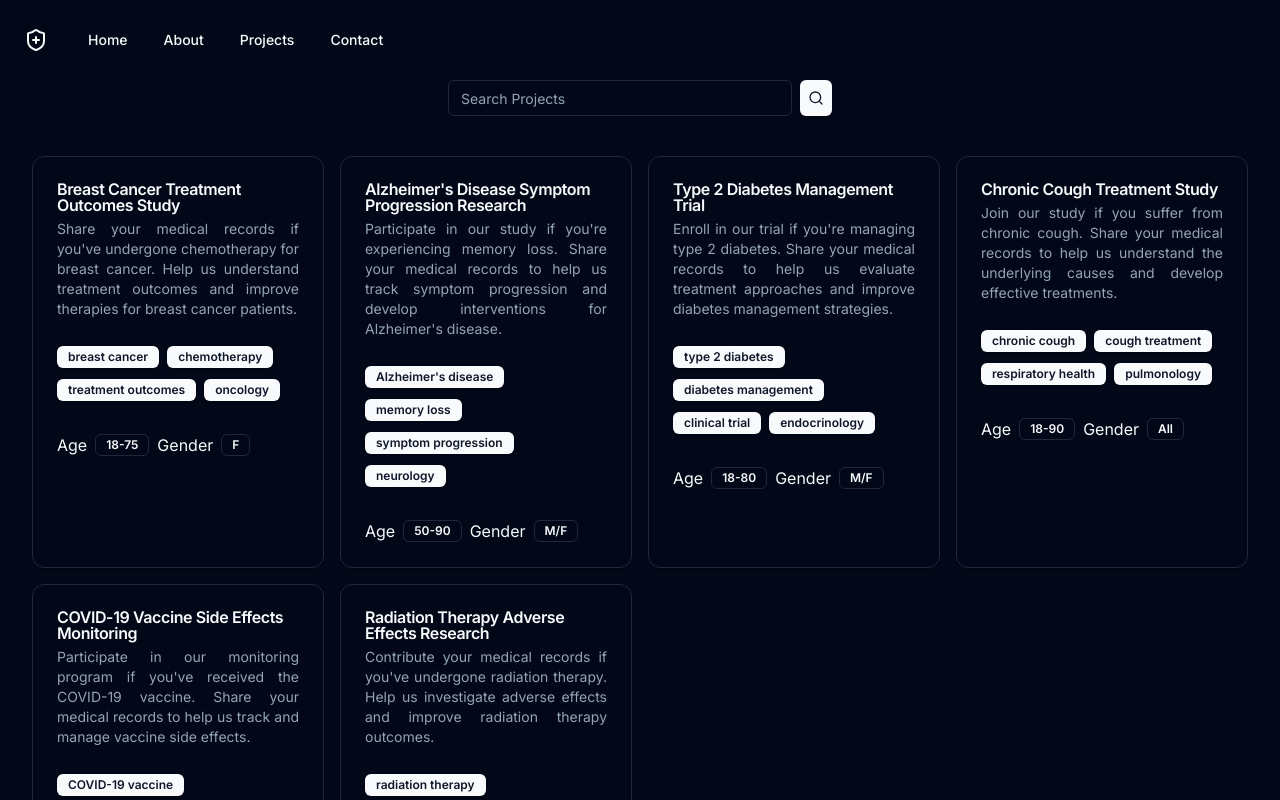
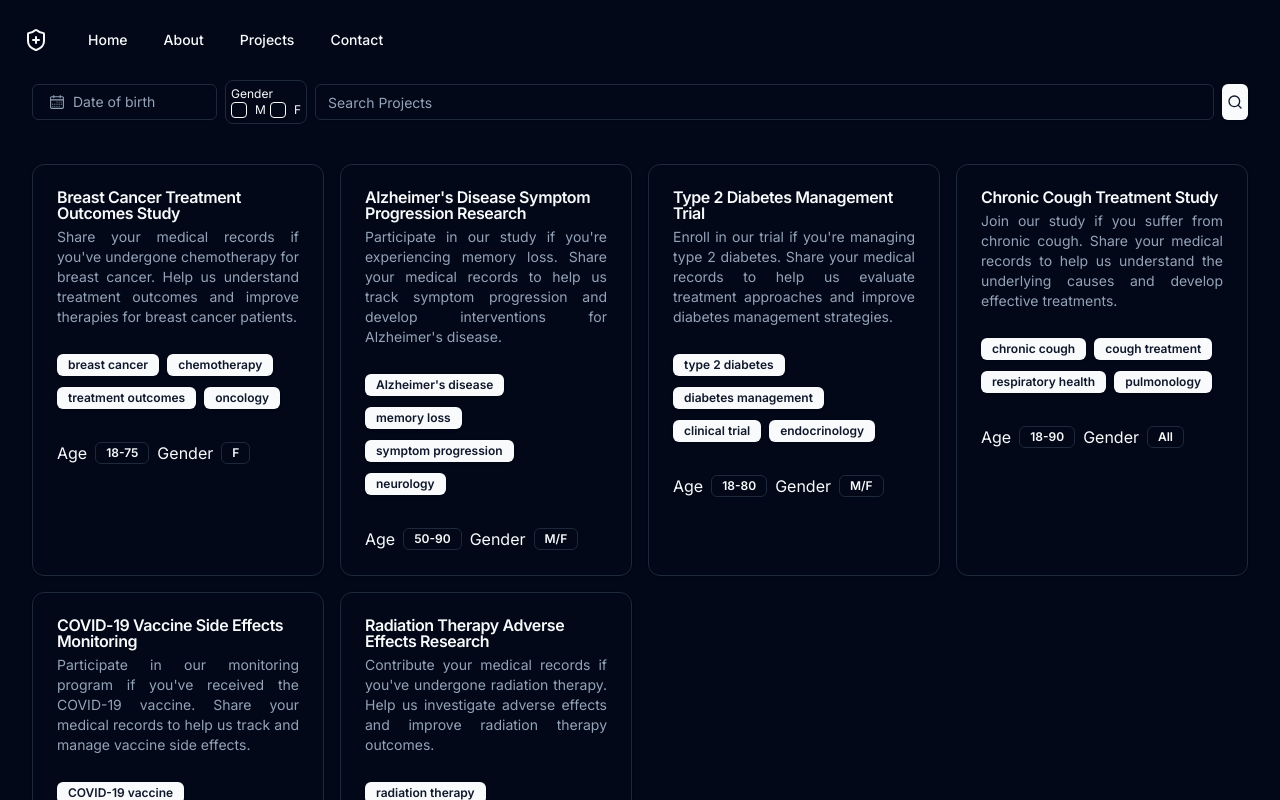
Before and after one commit to Deepika-kar/my-app, a Next.js app: page /projects in a window 1280 px wide. Shown: the top 800 px of the page. Built offline with nearby package versions, Linux system fonts and the light colour scheme.

Commit message:
search bar with gender and datepicker

```diff
--- a/app/layout.js
+++ b/app/layout.js
@@ -1,6 +1,6 @@
 import { Inter } from "next/font/google";
 import "./globals.css";
-import Navbar from "@/components/ui/Navbar/Navbar";
+import Navbar from "@/components/Navbar/Navbar";
 
 const inter = Inter({ subsets: ["latin"] });
 
--- a/app/projects/page.js
+++ b/app/projects/page.js
@@ -2,6 +2,8 @@
 import ProjectCard from "./ProjectCard";
 import { Button } from "@/components/ui/button";
 import { Search } from "lucide-react";
+import { DatePicker } from "@/components/DatePicker";
+import { Checkbox } from "@/components/ui/checkbox";
 const PROJECTS = [
   {
     title: "Breast Cancer Treatment Outcomes Study",
@@ -81,8 +83,32 @@
 const Projects = () => {
   return (
     <div className="flex flex-col justify-start align-center">
-      <div className="flex items-center w-full max-w-sm mx-auto mb-10 space-x-2">
-        <Input type="email" placeholder="Search Projects" />
+      <div className="flex items-center w-full mx-auto mb-10 space-x-2">
+        <DatePicker placeholder="Date of birth" />
+        <div className="p-[5px] border rounded-lg">
+          <h6 className="text-xs">Gender </h6>
+          <div className="flex">
+            <div className="flex items-center mr-1 space-x-2">
+              <Checkbox id="male" />
+              <label
+                htmlFor="male"
+                className="text-xs peer-disabled:cursor-not-allowed peer-disabled:opacity-70"
+              >
+                M
+              </label>
+            </div>
+            <div className="flex items-center space-x-2">
+              <Checkbox id="female" />
+              <label
+                htmlFor="female"
+                className="text-xs peer-disabled:cursor-not-allowed peer-disabled:opacity-70"
+              >
+                F
+              </label>
+            </div>
+          </div>
+        </div>
+        <Input type="text" placeholder="Search Projects" />
         <Button type="submit" size="icon">
           <Search className="w-4 h-4" />
         </Button>
--- /dev/null
+++ b/components/DatePicker.jsx
@@ -0,0 +1,43 @@
+"use client";
+
+import * as React from "react";
+import { CalendarIcon } from "@radix-ui/react-icons";
+import { format } from "date-fns";
+
+import { cn } from "@/lib/utils";
+import { Button } from "@/components/ui/button";
+import { Calendar } from "@/components/ui/calendar";
+import {
+  Popover,
+  PopoverContent,
+  PopoverTrigger,
+} from "@/components/ui/popover";
+
+export function DatePicker({ placeholder }) {
+  const [date, setDate] = React.useState();
+
+  return (
+    <Popover>
+      <PopoverTrigger asChild>
+        <Button
+          variant={"outline"}
+          className={cn(
+            "w-[240px] justify-start text-left font-normal",
+            !date && "text-muted-foreground"
+          )}
+        >
+          <CalendarIcon className="w-4 h-4 mr-2" />
+          {date ? format(date, "PPP") : <span>{placeholder}</span>}
+        </Button>
+      </PopoverTrigger>
+      <PopoverContent className="w-auto p-0" align="start">
+        <Calendar
+          mode="single"
+          selected={date}
+          onSelect={setDate}
+          initialFocus
+        />
+      </PopoverContent>
+    </Popover>
+  );
+}
--- /dev/null
+++ b/components/ui/calendar.jsx
@@ -0,0 +1,68 @@
+"use client";
+import * as React from "react"
+import { ChevronLeftIcon, ChevronRightIcon } from "@radix-ui/react-icons"
+import { DayPicker } from "react-day-picker"
+
+import { cn } from "@/lib/utils"
+import { buttonVariants } from "@/components/ui/button"
+
+function Calendar({
+  className,
+  classNames,
+  showOutsideDays = true,
+  ...props
+}) {
+  return (
+    (<DayPicker
+      showOutsideDays={showOutsideDays}
+      className={cn("p-3", className)}
+      classNames={{
+        months: "flex flex-col sm:flex-row space-y-4 sm:space-x-4 sm:space-y-0",
+        month: "space-y-4",
+        caption: "flex justify-center pt-1 relative items-center",
+        caption_label: "text-sm font-medium",
+        nav: "space-x-1 flex items-center",
+        nav_button: cn(
+          buttonVariants({ variant: "outline" }),
+          "h-7 w-7 bg-transparent p-0 opacity-50 hover:opacity-100"
+        ),
+        nav_button_previous: "absolute left-1",
+        nav_button_next: "absolute right-1",
+        table: "w-full border-collapse space-y-1",
+        head_row: "flex",
+        head_cell:
+          "text-muted-foreground rounded-md w-8 font-normal text-[0.8rem]",
+        row: "flex w-full mt-2",
+        cell: cn(
+          "relative p-0 text-center text-sm focus-within:relative focus-within:z-20 [&:has([aria-selected])]:bg-accent [&:has([aria-selected].day-outside)]:bg-accent/50 [&:has([aria-selected].day-range-end)]:rounded-r-md",
+          props.mode === "range"
+            ? "[&:has(>.day-range-end)]:rounded-r-md [&:has(>.day-range-start)]:rounded-l-md first:[&:has([aria-selected])]:rounded-l-md last:[&:has([aria-selected])]:rounded-r-md"
+            : "[&:has([aria-selected])]:rounded-md"
+        ),
+        day: cn(
+          buttonVariants({ variant: "ghost" }),
+          "h-8 w-8 p-0 font-normal aria-selected:opacity-100"
+        ),
+        day_range_start: "day-range-start",
+        day_range_end: "day-range-end",
+        day_selected:
+          "bg-primary text-primary-foreground hover:bg-primary hover:text-primary-foreground focus:bg-primary focus:text-primary-foreground",
+        day_today: "bg-accent text-accent-foreground",
+        day_outside:
+          "day-outside text-muted-foreground opacity-50  aria-selected:bg-accent/50 aria-selected:text-muted-foreground aria-selected:opacity-30",
+        day_disabled: "text-muted-foreground opacity-50",
+        day_range_middle:
+          "aria-selected:bg-accent aria-selected:text-accent-foreground",
+        day_hidden: "invisible",
+        ...classNames,
+      }}
+      components={{
+        IconLeft: ({ ...props }) => <ChevronLeftIcon className="h-4 w-4" />,
+        IconRight: ({ ...props }) => <ChevronRightIcon className="h-4 w-4" />,
+      }}
+      {...props} />)
+  );
+}
+Calendar.displayName = "Calendar"
+
+export { Calendar }
--- /dev/null
+++ b/components/ui/checkbox.jsx
@@ -0,0 +1,24 @@
+"use client"
+
+import * as React from "react"
+import * as CheckboxPrimitive from "@radix-ui/react-checkbox"
+import { CheckIcon } from "@radix-ui/react-icons"
+
+import { cn } from "@/lib/utils"
+
+const Checkbox = React.forwardRef(({ className, ...props }, ref) => (
+  <CheckboxPrimitive.Root
+    ref={ref}
+    className={cn(
+      "peer h-4 w-4 shrink-0 rounded-sm border border-primary shadow focus-visible:outline-none focus-visible:ring-1 focus-visible:ring-ring disabled:cursor-not-allowed disabled:opacity-50 data-[state=checked]:bg-primary data-[state=checked]:text-primary-foreground",
+      className
+    )}
+    {...props}>
+    <CheckboxPrimitive.Indicator className={cn("flex items-center justify-center text-current")}>
+      <CheckIcon className="h-4 w-4" />
+    </CheckboxPrimitive.Indicator>
+  </CheckboxPrimitive.Root>
+))
+Checkbox.displayName = CheckboxPrimitive.Root.displayName
+
+export { Checkbox }
--- /dev/null
+++ b/components/ui/popover.jsx
@@ -0,0 +1,29 @@
+"use client"
+
+import * as React from "react"
+import * as PopoverPrimitive from "@radix-ui/react-popover"
+
+import { cn } from "@/lib/utils"
+
+const Popover = PopoverPrimitive.Root
+
+const PopoverTrigger = PopoverPrimitive.Trigger
+
+const PopoverAnchor = PopoverPrimitive.Anchor
+
+const PopoverContent = React.forwardRef(({ className, align = "center", sideOffset = 4, ...props }, ref) => (
+  <PopoverPrimitive.Portal>
+    <PopoverPrimitive.Content
+      ref={ref}
+      align={align}
+      sideOffset={sideOffset}
+      className={cn(
+        "z-50 w-72 rounded-md border bg-popover p-4 text-popover-foreground shadow-md outline-none data-[state=open]:animate-in data-[state=closed]:animate-out data-[state=closed]:fade-out-0 data-[state=open]:fade-in-0 data-[state=closed]:zoom-out-95 data-[state=open]:zoom-in-95 data-[side=bottom]:slide-in-from-top-2 data-[side=left]:slide-in-from-right-2 data-[side=right]:slide-in-from-left-2 data-[side=top]:slide-in-from-bottom-2",
+        className
+      )}
+      {...props} />
+  </PopoverPrimitive.Portal>
+))
+PopoverContent.displayName = PopoverPrimitive.Content.displayName
+
+export { Popover, PopoverTrigger, PopoverContent, PopoverAnchor }
--- a/package.json
+++ b/package.json
@@ -9,17 +9,21 @@
     "lint": "next lint"
   },
   "dependencies": {
+    "@radix-ui/react-checkbox": "^1.0.4",
     "@radix-ui/react-dialog": "^1.0.5",
     "@radix-ui/react-icons": "^1.3.0",
     "@radix-ui/react-label": "^2.0.2",
     "@radix-ui/react-navigation-menu": "^1.1.4",
+    "@radix-ui/react-popover": "^1.0.7",
     "@radix-ui/react-slot": "^1.0.2",
     "@radix-ui/react-tabs": "^1.0.4",
     "class-variance-authority": "^0.7.0",
     "clsx": "^2.1.0",
+    "date-fns": "^3.6.0",
     "lucide-react": "^0.368.0",
     "next": "14.1.3",
     "react": "^18",
+    "react-day-picker": "^8.10.0",
     "react-dom": "^18",
     "tailwind-merge": "^2.2.1",
     "tailwindcss-animate": "^1.0.7"
```
Also changed, not shown: components/Navbar/Navbar.jsx (renamed from components/ui/Navbar/Navbar.jsx), 1 other file (tests, documents, lock files or other folders).
